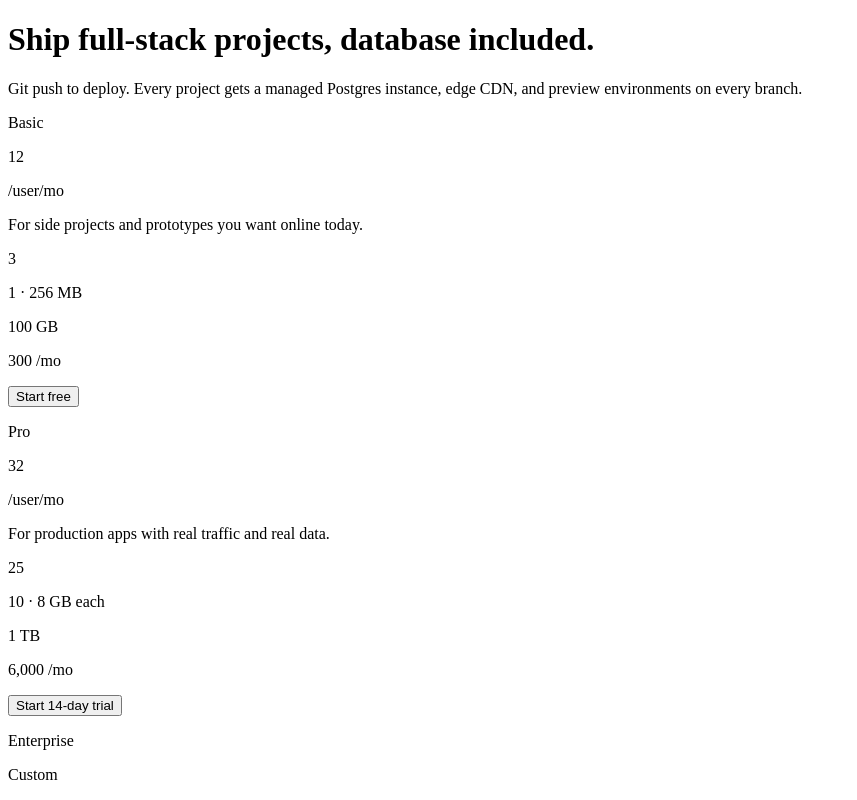
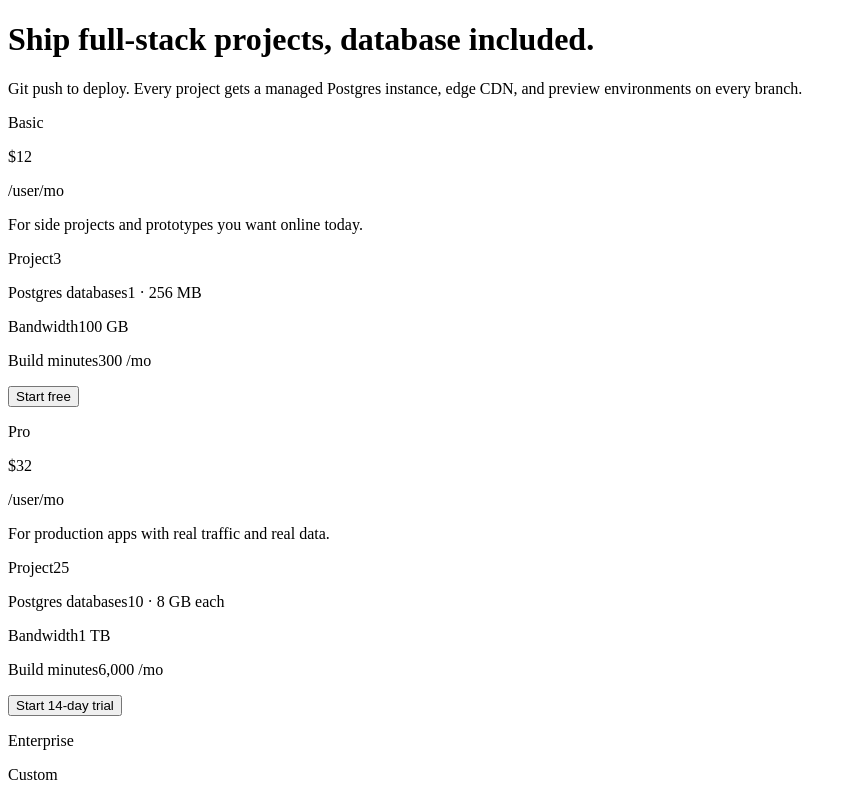
Before and after one commit to AdamKirikisla/pricing-cards-react, a React (Vite) app in the folder pricing-cards-react/: page / in a window 1280 px wide. Shown: the top 800 px of the page, without its empty margins (0-857 px from the left). Built offline with nearby package versions, Linux system fonts and the light colour scheme.

Commit message:
Refine pricing card layout and price formatting

```diff
--- a/pricing-cards-react/src/App.jsx
+++ b/pricing-cards-react/src/App.jsx
@@ -19,7 +19,7 @@
   return(
     <>
     <Header></Header>
-    <main>
+    <main className='container'>
       {entryElements}
     </main>
     </>
--- a/pricing-cards-react/src/Components/Entry.jsx
+++ b/pricing-cards-react/src/Components/Entry.jsx
@@ -1,17 +1,33 @@
 export default function Entry(props){
 
     return(
-        <article className="card">
+
+            <article className="card">
             <p className="title">{props.title}</p>
-            <p className="price">{props.price}</p>
+
+
+            <div className="price-container">
+                <p className="price">
+                {typeof props.price === "number" ? `$${props.price}` : props.price}
+            </p>
             <p className="user">{props.user}</p>
+            </div>
+
             <p className="desc">{props.desc}</p>
-            <p className="projects">{props.projects}</p>
-            <p className="postgresDatabases">{props.postgresDatabases}</p>
-            <p className="bandwidth">{props.bandwidth}</p>
-            <p className="buildMinutes">{props.buildMinutes}</p>
+
+
+            <div className="specs-container">
+            <p className="projects"><span>Project</span><span>{props.projects}</span></p>
+            <p className="postgresDatabases"><span>Postgres databases</span><span>{props.postgresDatabases}</span></p>
+            <p className="bandwidth"><span>Bandwidth</span><span>{props.bandwidth}</span></p>
+            <p className="buildMinutes"><span>Build minutes</span><span>{props.buildMinutes}</span></p>
+
+            </div>
+
             <button className="buttonText">{props.buttonText}</button>
 
         </article>
+
+
     )
 }
```
